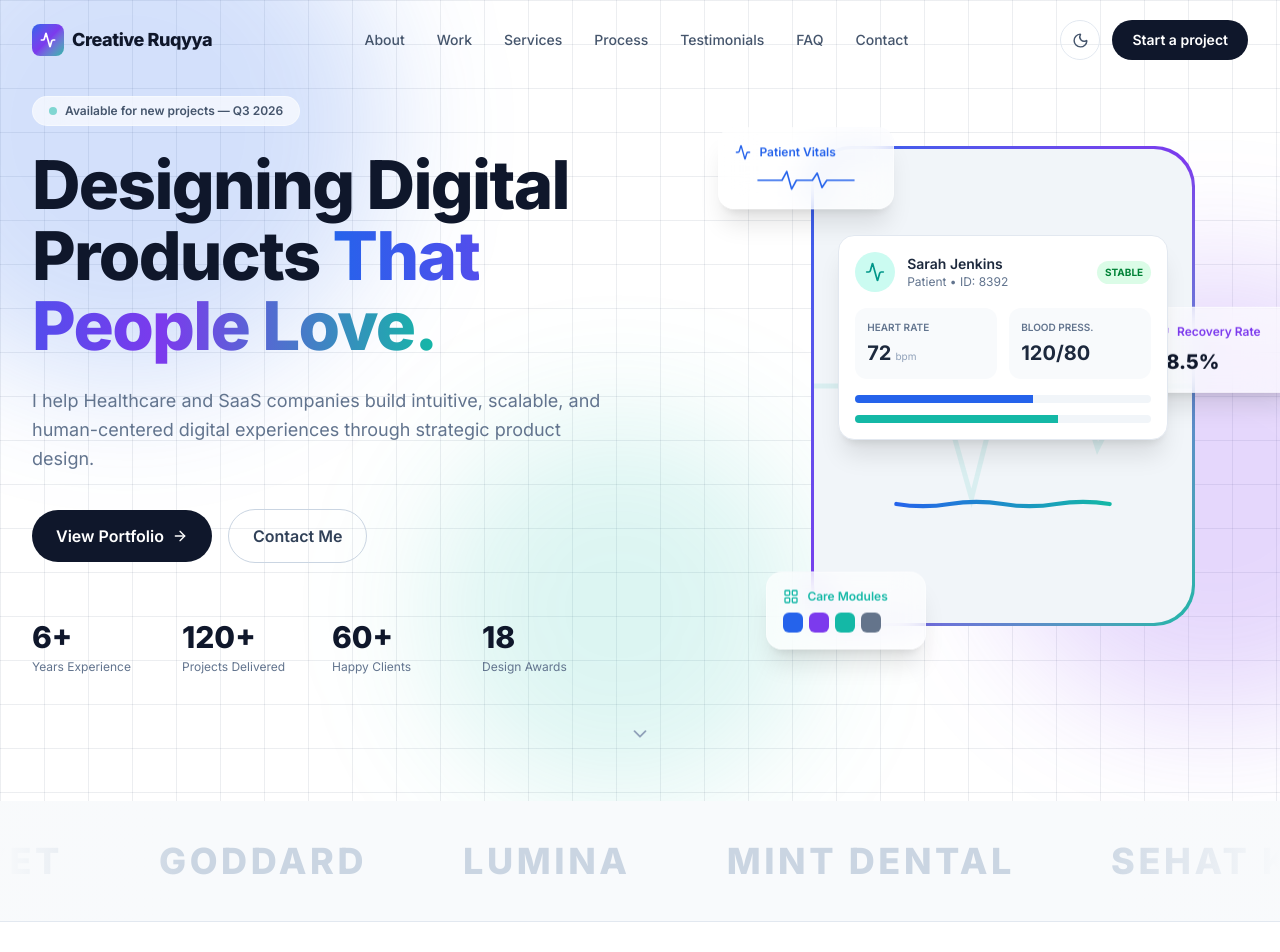
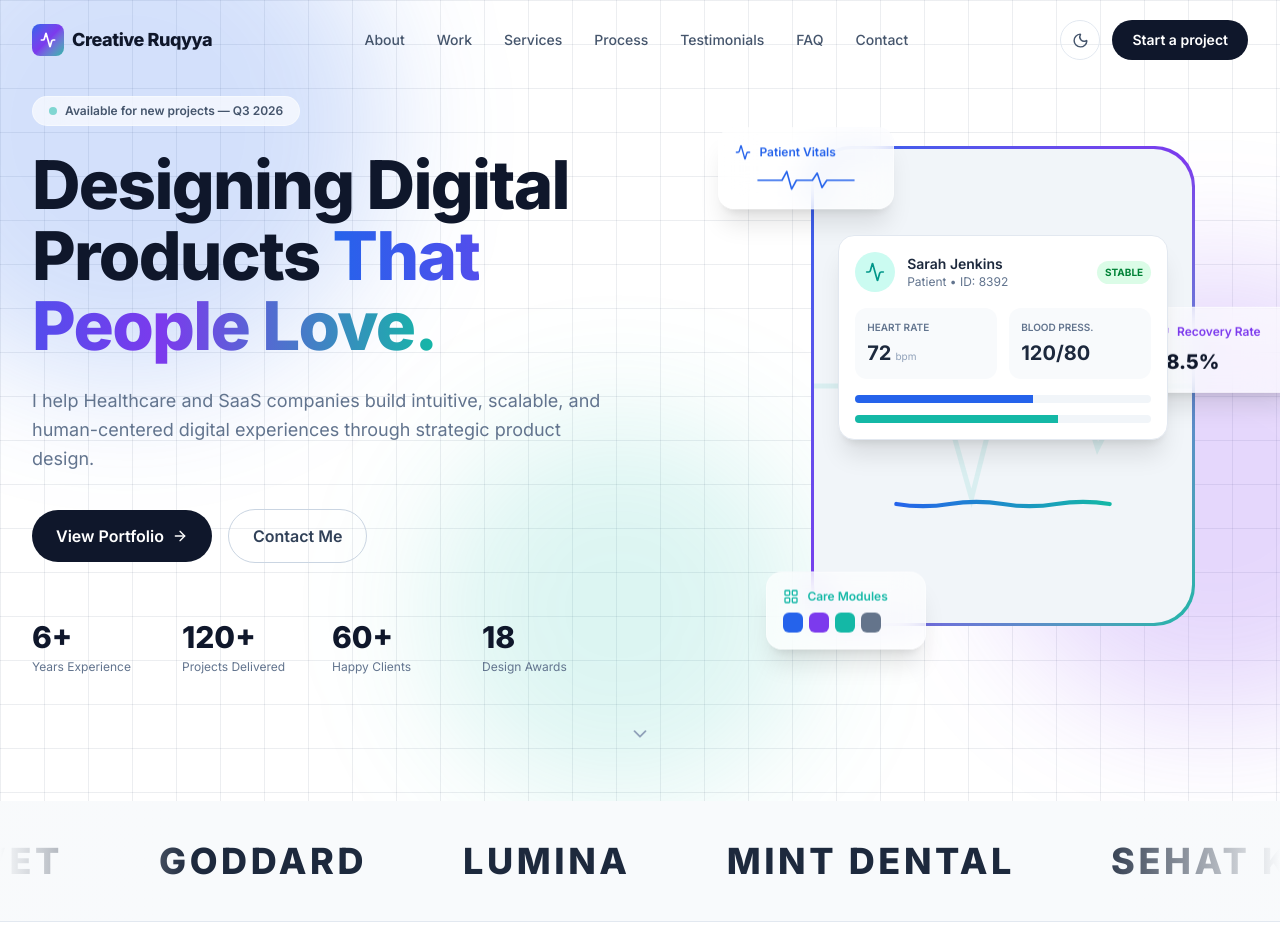
Before and after one commit to Ruqyya/my_portfolio, a React (Vite) app: page / in a window 1280 px wide. Shown: the top 952 px of the page. Built offline with nearby package versions, Linux system fonts and the light colour scheme.

Commit message:
Added scrollable brands banner and animation

```diff
--- a/src/components/sections/BrandsBanner.tsx
+++ b/src/components/sections/BrandsBanner.tsx
@@ -29,7 +29,7 @@ export default function BrandsBanner() {
         }}
       >
         {[...brands, ...brands, ...brands].map((brand, i) => (
-          <div key={i} className="text-2xl md:text-4xl font-display font-extrabold text-slate-300 dark:text-slate-700/60 uppercase tracking-widest">
+          <div key={i} className="text-2xl md:text-4xl font-display font-extrabold text-slate-800 dark:text-slate-200 uppercase tracking-widest">
             {brand}
           </div>
         ))}
```
